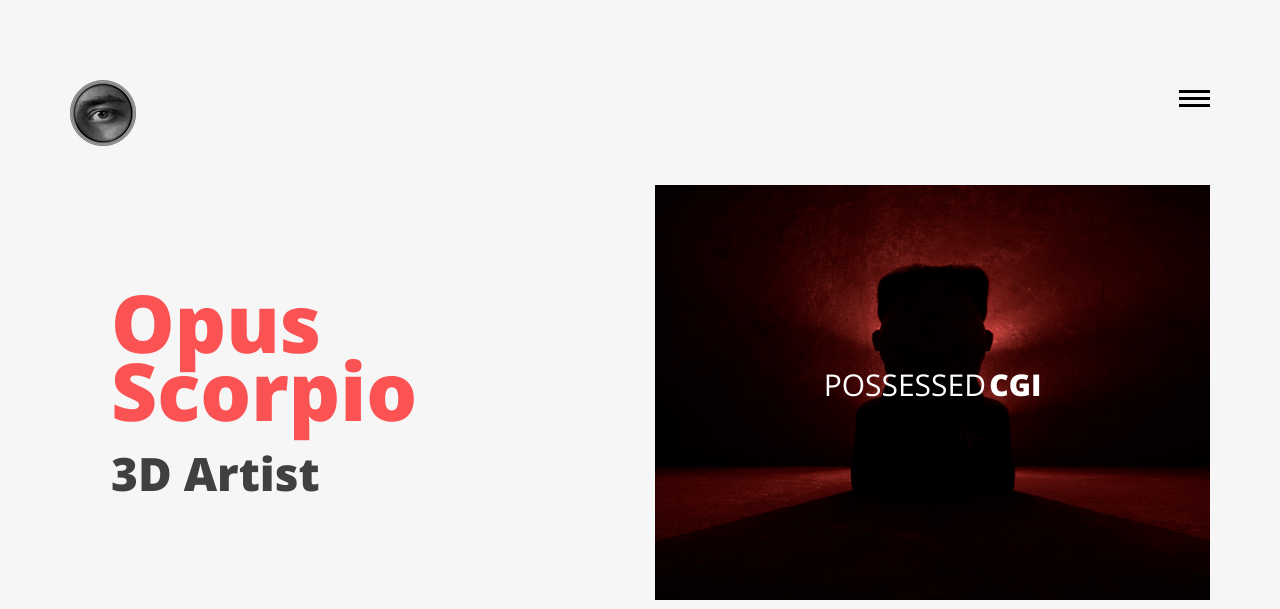
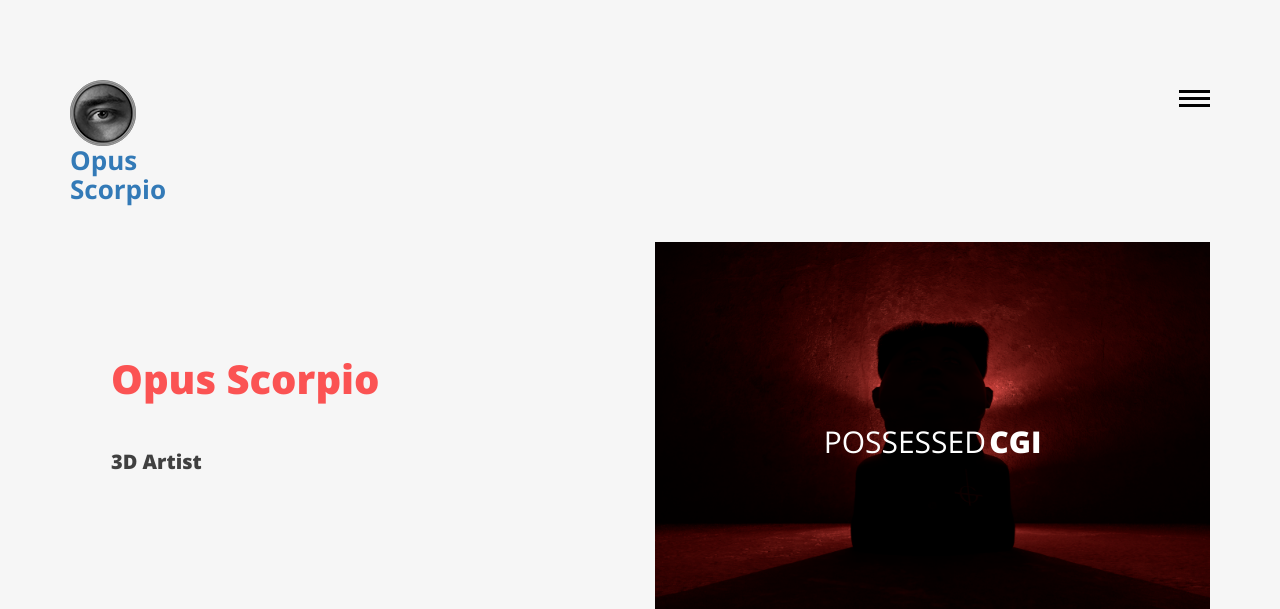
Before and after one commit to opusscorpio/github.io, a plain HTML site: page index.html in a window 1280 px wide. Shown: the top 609 px of the page. Drawn offline with nearby package versions, Linux system fonts and the light colour scheme.

Commit message:
CSS Tweak

```diff
--- a/css/style.css
+++ b/css/style.css
@@ -186,9 +186,9 @@ main[role="main-home-wrapper"] article[role="pge-title-content"],main[role="main
 
 main[role="main-home-wrapper"] article[role="pge-title-content"] header,main[role="main-inner-wrapper"] article[role="pge-title-content"] header{ padding-bottom:19px; padding-top:83px}
 
-main[role="main-home-wrapper"] article[role="pge-title-content"] header h2,main[role="main-inner-wrapper"] article[role="pge-title-content"] header h2{ font-size:46px; line-height:68px; color:#404040; font-weight:800}
+main[role="main-home-wrapper"] article[role="pge-title-content"] header h2,main[role="main-inner-wrapper"] article[role="pge-title-content"] header h2{ font-size:20px; line-height:68px; color:#404040; font-weight:800}
 
-main[role="main-home-wrapper"] article[role="pge-title-content"] header h2 span,main[role="main-inner-wrapper"] article[role="pge-title-content"] header h2 span{ display:block; font-size:80px; color:#fb5353; padding-bottom:15px}
+main[role="main-home-wrapper"] article[role="pge-title-content"] header h2 span,main[role="main-inner-wrapper"] article[role="pge-title-content"] header h2 span{ display:block; font-size:40px; color:#fb5353; padding-bottom:15px}
 
 main[role="main-home-wrapper"] article[role="pge-title-content"] p,main[role="main-inner-wrapper"] article[role="pge-title-content"] p{ font-size:20px; line-height:30px; color:#454545}
 
@@ -370,3 +370,7 @@ article[role="pge-title-content"].contact-header p a:hover{color:#fb5353; text-d
 	color: black;
 	text-decoration: none;
 }
+
+#logo {
+	display: block;
+}
--- a/index.html
+++ b/index.html
@@ -66,7 +66,7 @@
 
                     	<h1>
 
-                        	<a href="index.html" title="Opus Scorpio"><img src="images/logo.png" title="Opus Scorpio" alt="Opus Scorpio"/></a>
+                        	<a id="logo" href="index.html" title="Opus Scorpio"><img src="images/logo.png" title="Opus Scorpio" alt="Opus Scorpio"/>Opus Scorpio</a>
 
                         </h1>
 
--- a/js/nav.js
+++ b/js/nav.js
@@ -81,14 +81,12 @@ $(document).ready(function() {
 			if ($(this).siblings('ul').hasClass('open')) {
 
 			  $(this).siblings('ul').removeClass('open').slideUp();
-			  $('.effect-oscar').css('pointer-events', 'auto');
 
 			}
 
 			else {
 
 			  $(this).siblings('ul').addClass('open').slideDown();
-			  $('.effect-oscar').css('pointer-events', 'none');
 
 			}
 
```
